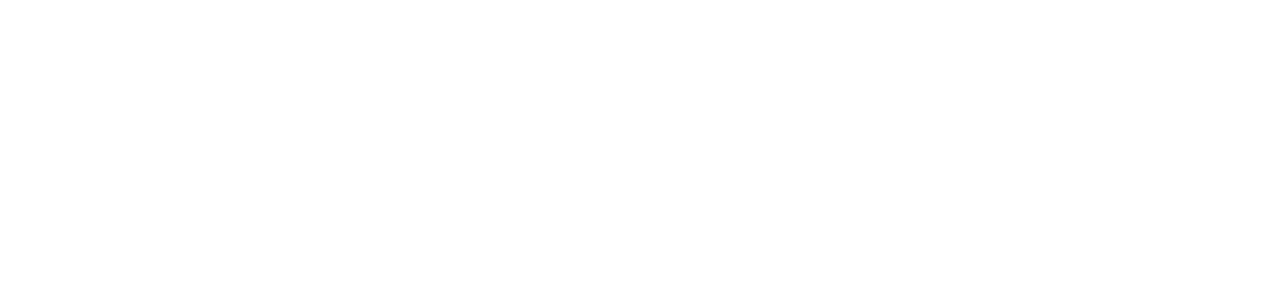
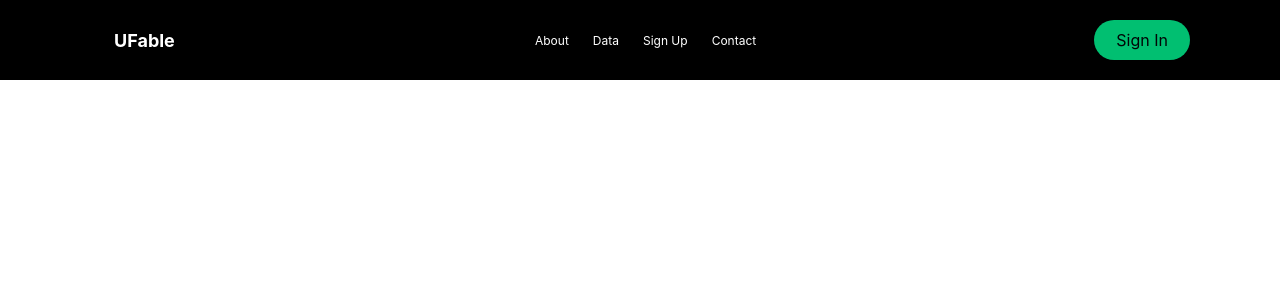
Before and after one commit to artfct/ufable-frontend, a React (Create React App) app: page / in a window 1280 px wide. Shown: the top 300 px of the page. Built offline with nearby package versions, Linux system fonts and the light colour scheme.

Commit message:
initialize landing page

```diff
--- a/package.json
+++ b/package.json
@@ -11,8 +11,11 @@
     "axios": "^0.21.1",
     "react": "^17.0.2",
     "react-dom": "^17.0.2",
+    "react-icons": "^4.2.0",
     "react-router-dom": "^5.2.0",
     "react-scripts": "4.0.3",
+    "react-scroll": "^1.8.2",
+    "styled-components": "^5.3.0",
     "web-vitals": "^1.1.2"
   },
   "scripts": {
--- a/src/App.js
+++ b/src/App.js
@@ -5,11 +5,13 @@
 
 
 import './App.css';
-import Navbar from './components/clubList/navbar/Navbar';
+//import Navbar from './components/clubList/navbar/Navbar';
 import Sidenavbar from './components/clubList/sidenavbar/Sidenavbar';
 import ClubListFeed from './components/clubList/clubListFeed/ClubListFeed';
 import LoginPage from './components/loginPage/LoginPage';
-
+import LandingPage from './components/landingPage/LandingPage';
+import Navbar from './components/navBar/Navbar';
+import Sidebar from './components/sideBar/Sidebar';
 
 function App() {
   return (
@@ -24,6 +26,12 @@
             <LoginPage />
           </Route>
 
+          <Route path="/">
+            <Sidebar/>
+            <Navbar/>
+            <LandingPage/>
+          </Route>
+
         </Switch>
       </BrowserRouter>
     </>
--- /dev/null
+++ b/src/components/landingPage/LandingPage.js
@@ -0,0 +1,10 @@
+import React from 'react'
+
+function LandingPage() {
+    return (
+        <div>
+        </div>
+    )
+}
+
+export default LandingPage
--- /dev/null
+++ b/src/components/navBar/Navbar.js
@@ -0,0 +1,53 @@
+import React from 'react';
+import { FaBars } from 'react-icons/fa'
+import { Nav, NavbarContainer, NavLogo, MobileIcon, NavMenu, NavLinks, NavItem, NavBtn, NavBtnLink } from './NavbarElements';
+
+
+const Navbar = () => {
+    return (
+        <>
+            <Nav>
+                <NavbarContainer>
+                    <NavLogo to="/">UFable</NavLogo>
+
+                    <MobileIcon>
+                        <FaBars />
+                    </MobileIcon>
+                    <NavMenu>
+                        <NavItem>
+                            <NavLinks to="about">
+                                About
+                            </NavLinks>
+                        </NavItem>
+
+                        <NavItem>
+                            <NavLinks to="data">
+                                Data
+                            </NavLinks>
+                        </NavItem>
+
+                        <NavItem>
+                            <NavLinks to="signup">
+                                Sign Up
+                            </NavLinks>
+                        </NavItem>
+
+                        <NavItem>
+                            <NavLinks to="contact">
+                                Contact
+                            </NavLinks>
+                        </NavItem>
+
+                    </NavMenu>
+
+                    <NavBtn>
+                        <NavBtnLink to="/signin">Sign In</NavBtnLink>
+                    </NavBtn>
+
+                </NavbarContainer>
+            </Nav>
+        </>
+    )
+}
+
+export default Navbar
--- /dev/null
+++ b/src/components/navBar/NavbarElements.js
@@ -0,0 +1,115 @@
+import styled from 'styled-components';
+import { Link as LinkR } from 'react-router-dom';
+import { Link as LinkS } from 'react-scroll';
+
+export const Nav = styled.nav`
+    background: #000;
+    height: 80px;
+    // margin-top: -80px;
+    display: flex;
+    justify-content: center;
+    align-items: center;
+    font-size: 1rem;
+    position: sticky;
+    top:0;
+    z-index: 10;
+
+    @media screen and (max-width: 960px){
+        transition: 0.8s all ease;
+    }
+`
+
+export const NavbarContainer = styled.div`
+    display:flex;
+    justify-content: space-between;
+    height:80px;
+    z-index: 1;
+    width: 100%;
+    padding: 0 24px;
+    max-width: 1100px;
+`
+
+export const NavLogo = styled(LinkR)`
+    color:#fff;
+    justify-self: flex-start;
+    cursor: pointer;
+    font-size: 1.5rem;
+    display:flex;
+    align-items: center;
+    margin-left: 24px;
+    font-weight: bold;
+    text-decoration: none;
+`
+
+export const MobileIcon = styled.div`
+    display: none;
+    @media screen and (max-width: 768px) {
+        display:block;
+        position: absolute;
+        top: 0;
+        right: 0;
+        transform: translate(-100%,60%);
+        font-size: 1.8rem;
+        cursor: pointer;
+        color: #fff;
+    }
+`
+
+export const NavMenu = styled.ul`
+    display:flex;
+    align-items: center;
+    list-style:none;
+    text-align: center;
+    margin-right: -22px;
+    padding-left: 0px;
+    @media screen and (max-width: 768px){
+        display:none;
+    }
+`
+
+export const NavItem = styled.li`
+    height: 80px;
+`
+
+export const NavLinks = styled(LinkS)`
+    color:#fff;
+    display:flex;
+    align-items: center;
+    text-decoration: none;
+    padding: 0 1rem;
+    height:100%;
+    cursor: pointer;
+
+    &.active {
+        color: #01bf71;
+    }
+
+`
+
+export const NavBtn = styled.nav`
+    display:flex;
+    align-items:center;
+    @media screen and (max-width: 768px){
+        display: none;
+    }
+`
+
+export const NavBtnLink = styled(LinkR)`
+    border-radius: 50px;
+    background: #01bf71;
+    white-space: nowrap;
+    padding: 10px 22px;
+    color: #010606;
+    font-size: 16px;
+    outline: none;
+    border: none;
+    cursor: pointer;
+    transition: all 0.2s ease-in-out;
+    text-decoration: none;
+
+    &:hover {
+        transition: all 0.2s ease-in-out;
+        background: #fff;
+        color: #010606;
+    }
+`
--- /dev/null
+++ b/src/components/sideBar/SideBarElements.js
@@ -0,0 +1,92 @@
+import styled from 'styled-components';
+import {Link as LinkS} from 'react-scroll';
+import {Link as LinkR} from 'react-router-dom';
+import {FaTimes} from 'react-icons/fa'
+
+export const SidebarContainer = styled.aside`
+    position: fixed;
+    z-index: 999;
+    width: 100%;
+    height: 100%;
+    background: #0d0d0d;
+    display: grid;
+    align-items: center;
+    top:0;
+    left:0;
+    transition: 0.3s ease-in-out;
+    opacity: ${({isOpen }) => (isOpen ? '100%' : '0')};
+    top:${({ isOpen }) => (isOpen ? '0' : '-100%')};
+`
+
+export const CloseIcon = styled(FaTimes)`
+    color: #fff;
+`
+
+export const Icon = styled.div`
+    position: absolute;
+    top: 1.2rem;
+    right: 1.5rem;
+    background: transparent;
+    font-size: 2rem;
+    cursor: pointer;
+    outline: none;
+`
+
+export const SidebarWrapper = styled.div`
+    color:#fff;
+`
+
+export const SidebarLink = styled(LinkS)`
+    display:flex;
+    align-items: center;
+    justify-content: center;
+    font-size: 1.5rem;
+    text-decoration: none;
+    list-style: none;
+    transition: 0.2s ease-in-out;
+    text-decoration: none;
+    color: #fff;
+    cursor: pointer;
+
+    &:hover{
+        color:#01bf71;
+        transition: 0.2s ease-in-out;
+    }
+`
+
+export const SideBtnWrap = styled.div`
+    display:flex;
+    justify-content: center;
+`
+
+export const SidebarRoute = styled(LinkR)`
+    border-radius: 50px;
+    background: #01bf71;
+    white-space: nowrap;
+    padding: 16px 64px;
+    color: #010606;
+    font-size: 16px;
+    outline: none;
+    border: none;
+    cursor: pointer;
+    transition: all 0.2s ease-in-out;
+    text-decoration: none;
+
+    &:hover {
+        transition: all 0.2s ease-in-out;
+        background: #fff;
+        color: #010606;
+    }
+`
+
+export const SidebarMenu = styled.ul`
+    display:grid;
+    grid-template-columns: 1fr;
+    grid-template-rows: repeat(6, 80px);
+    text-align: center;
+
+    @media screen and (max-width: 480px){
+        grid-template-rows: repeat(6, 60px);
+    }
+
+`
--- /dev/null
+++ b/src/components/sideBar/Sidebar.js
@@ -0,0 +1,54 @@
+import React from 'react'
+import { SidebarContainer,
+    Icon,
+    CloseIcon,
+    SidebarWrapper,
+    SidebarMenu,
+    SidebarLink,
+    SideBtnWrap,
+    SidebarRoute
+} from './SideBarElements'
+
+const Sidebar = () => {
+    return (
+        <SidebarContainer>
+            <Icon>
+                <CloseIcon/>
+            </Icon>
+
+            <SidebarWrapper>
+                <SidebarMenu>
+
+                    <SidebarLink to="about">
+                        About
+                    </SidebarLink>
+
+                    <SidebarLink to="data">
+                        Data
+                    </SidebarLink>
+
+                    <SidebarLink to="signup">
+                        Sign Up
+                    </SidebarLink>
+
+                    <SidebarLink to="contact">
+                        Contact
+                    </SidebarLink>
+
+                </SidebarMenu>
+
+                <SideBtnWrap>
+                    <SidebarRoute to="/signin">
+                        Sign In
+                    </SidebarRoute>
+
+                </SideBtnWrap>
+
+            </SidebarWrapper>
+
+
+        </SidebarContainer>
+    )
+}
+
+export default Sidebar
```
Also changed, not shown: 1 other file (tests, documents, lock files or other folders).
